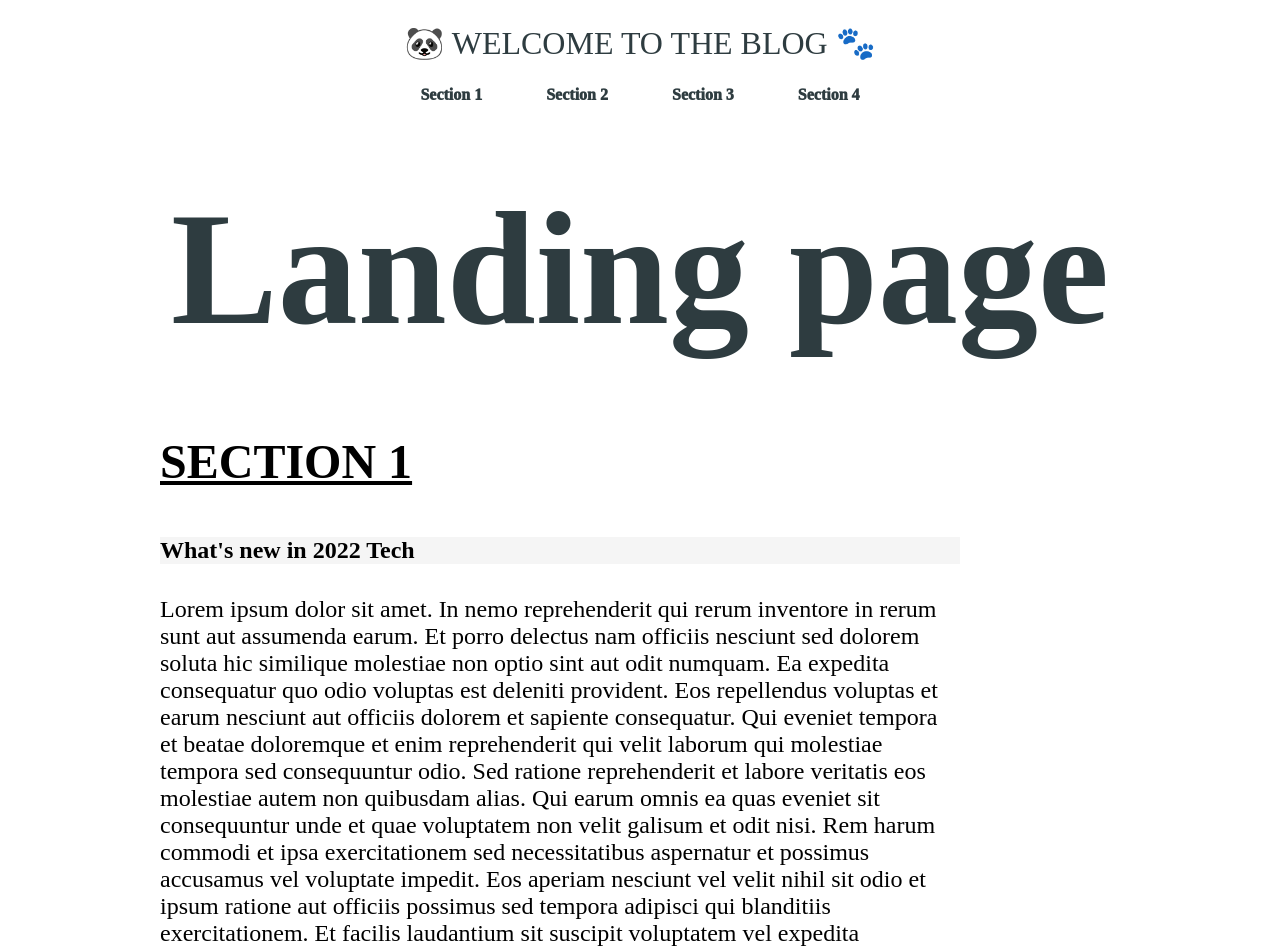
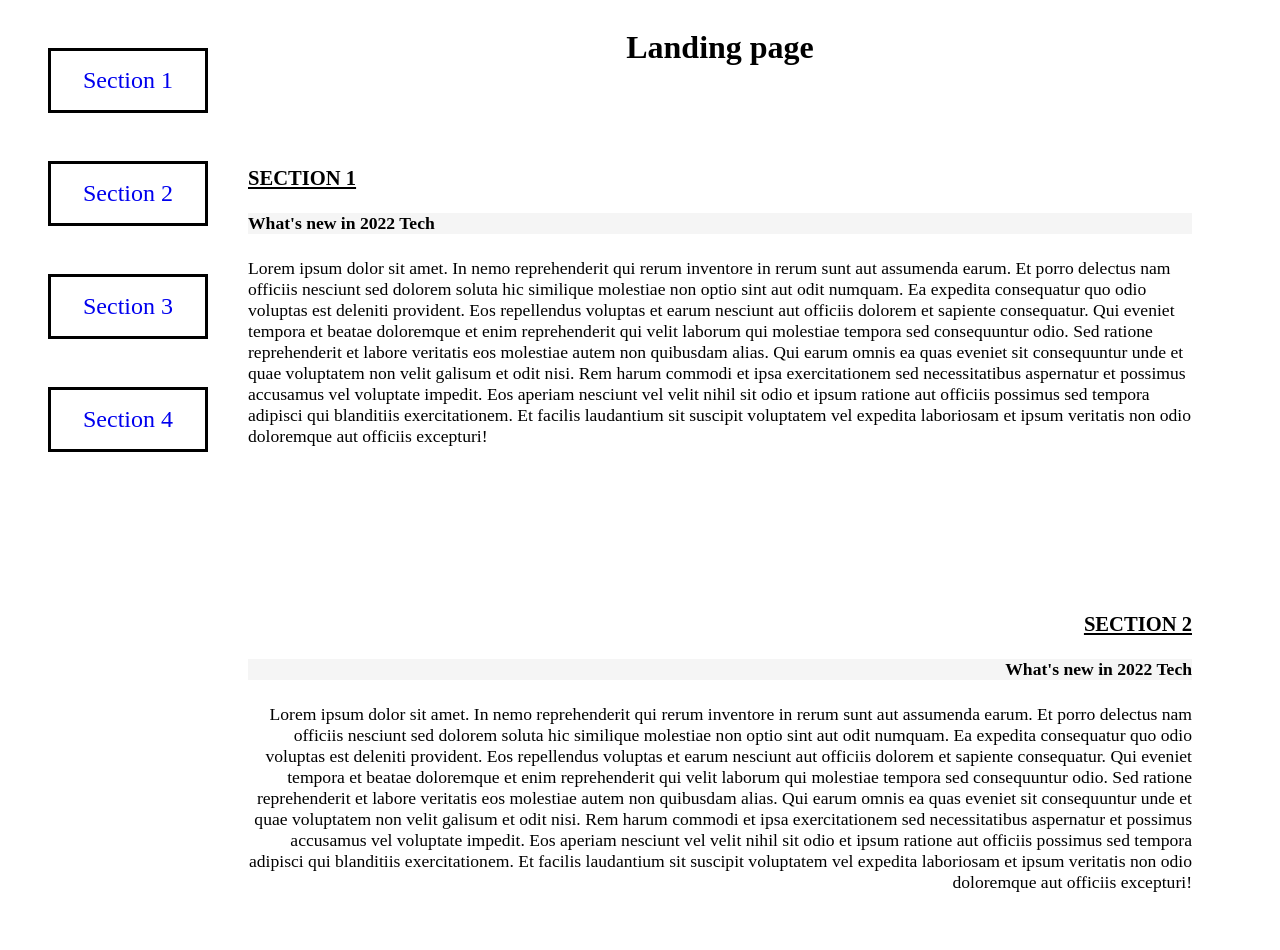
Before and after one commit to truc-bui/front-end-udacity-assignment-two, a plain HTML site: page index.html in a window 1280 px wide. Shown: the top 950 px of the page. Drawn offline with Linux system fonts and the light colour scheme.

Commit message:
update new structure

```diff
--- a/index.html
+++ b/index.html
@@ -16,69 +16,20 @@
 </head>
 
 <body>
+  <div class="main-content">
     <!-- HEADER SECTION -->
     <header>
-    <h1>&#128060 Welcome to the blog &#128062</h1>
       <nav class="header-nav">
-      <a class="header-nav-item">Section 1</a>
-      <a class="header-nav-item">Section 2</a>
-      <a class="header-nav-item">Section 3</a>
-      <a class="header-nav-item">Section 4</a>
+        <ul class="header-nav-items-list" id="main-header-nav-items-list">
+        </ul>
       </nav>
     </header>
 
     <!-- BODY SECTION -->
-
     <main>
-    <h2>Landing page</h2>
-    <section class="containter">
-      <h3>SECTION 1</h3>
-      <div >
-        <h4>What's new in 2022 Tech</h4>
-        <p>Lorem ipsum dolor sit amet. In nemo reprehenderit qui rerum inventore in rerum sunt aut assumenda earum. Et
-          porro delectus nam officiis nesciunt sed dolorem soluta hic similique molestiae non optio sint aut odit
-          numquam. Ea expedita consequatur quo odio voluptas est deleniti provident. Eos repellendus voluptas et earum
-          nesciunt aut officiis dolorem et sapiente consequatur. Qui eveniet tempora et beatae doloremque et enim
-          reprehenderit qui velit laborum qui molestiae tempora sed consequuntur odio. Sed ratione reprehenderit et
-          labore veritatis eos molestiae autem non quibusdam alias. Qui earum omnis ea quas eveniet sit consequuntur
-          unde et quae voluptatem non velit galisum et odit nisi. Rem harum commodi et ipsa exercitationem sed
-          necessitatibus aspernatur et possimus accusamus vel voluptate impedit. Eos aperiam nesciunt vel velit nihil
-          sit odio et ipsum ratione aut officiis possimus sed tempora adipisci qui blanditiis exercitationem. Et facilis
-          laudantium sit suscipit voluptatem vel expedita laboriosam et ipsum veritatis non odio doloremque aut officiis
-          excepturi! Est corrupti praesentium non enim iusto aut veritatis voluptatum sed excepturi nesciunt a
-          accusantium numquam. Aut quasi omnis qui optio quam sit ullam voluptatem sit ipsam corrupti nam quia quas qui
-          voluptas beatae id omnis delectus. Aut quia minus et consequuntur explicabo et distinctio neque qui quaerat
-          libero At quisquam exercitationem cum consectetur temporibus. At praesentium nihil sed velit exercitationem et
-          porro consequatur et omnis corporis qui voluptas maiores ad quas eligendi.
-        </p>
-      </div>
-    </section>
-
-    <section class="containter">
-      <h3>SECTION 2</h3>
-      <div >
-        <h4>What's new in 2022 Tech</h4>
-        <p>Lorem ipsum dolor sit amet. In nemo reprehenderit qui rerum inventore in rerum sunt aut assumenda earum. Et
-          porro delectus nam officiis nesciunt sed dolorem soluta hic similique molestiae non optio sint aut odit
-          numquam. Ea expedita consequatur quo odio voluptas est deleniti provident. Eos repellendus voluptas et earum
-          nesciunt aut officiis dolorem et sapiente consequatur. Qui eveniet tempora et beatae doloremque et enim
-          reprehenderit qui velit laborum qui molestiae tempora sed consequuntur odio. Sed ratione reprehenderit et
-          labore veritatis eos molestiae autem non quibusdam alias. Qui earum omnis ea quas eveniet sit consequuntur
-          unde et quae voluptatem non velit galisum et odit nisi. Rem harum commodi et ipsa exercitationem sed
-          necessitatibus aspernatur et possimus accusamus vel voluptate impedit. Eos aperiam nesciunt vel velit nihil
-          sit odio et ipsum ratione aut officiis possimus sed tempora adipisci qui blanditiis exercitationem. Et facilis
-          laudantium sit suscipit voluptatem vel expedita laboriosam et ipsum veritatis non odio doloremque aut officiis
-          excepturi! Est corrupti praesentium non enim iusto aut veritatis voluptatum sed excepturi nesciunt a
-          accusantium numquam. Aut quasi omnis qui optio quam sit ullam voluptatem sit ipsam corrupti nam quia quas qui
-          voluptas beatae id omnis delectus. Aut quia minus et consequuntur explicabo et distinctio neque qui quaerat
-          libero At quisquam exercitationem cum consectetur temporibus. At praesentium nihil sed velit exercitationem et
-          porro consequatur et omnis corporis qui voluptas maiores ad quas eligendi.
-        </p>
-      </div>
-    </section>
-
-    <section class="containter">
-      <h3>SECTION 3</h3>
+      <h1>Landing page</h1>
+      <section class="containter" id="section1">
+        <h3 id="section1-header"></h3>
         <div>
           <h4>What's new in 2022 Tech</h4>
           <p>Lorem ipsum dolor sit amet. In nemo reprehenderit qui rerum inventore in rerum sunt aut assumenda earum. Et
@@ -89,19 +40,17 @@
             labore veritatis eos molestiae autem non quibusdam alias. Qui earum omnis ea quas eveniet sit consequuntur
             unde et quae voluptatem non velit galisum et odit nisi. Rem harum commodi et ipsa exercitationem sed
             necessitatibus aspernatur et possimus accusamus vel voluptate impedit. Eos aperiam nesciunt vel velit nihil
-          sit odio et ipsum ratione aut officiis possimus sed tempora adipisci qui blanditiis exercitationem. Et facilis
-          laudantium sit suscipit voluptatem vel expedita laboriosam et ipsum veritatis non odio doloremque aut officiis
-          excepturi! Est corrupti praesentium non enim iusto aut veritatis voluptatum sed excepturi nesciunt a
-          accusantium numquam. Aut quasi omnis qui optio quam sit ullam voluptatem sit ipsam corrupti nam quia quas qui
-          voluptas beatae id omnis delectus. Aut quia minus et consequuntur explicabo et distinctio neque qui quaerat
-          libero At quisquam exercitationem cum consectetur temporibus. At praesentium nihil sed velit exercitationem et
-          porro consequatur et omnis corporis qui voluptas maiores ad quas eligendi.
+            sit odio et ipsum ratione aut officiis possimus sed tempora adipisci qui blanditiis exercitationem. Et
+            facilis
+            laudantium sit suscipit voluptatem vel expedita laboriosam et ipsum veritatis non odio doloremque aut
+            officiis
+            excepturi!
           </p>
         </div>
       </section>
 
-    <section class="containter">
-      <h3>SECTION 4</h3>
+      <section class="containter" id="section2">
+        <h3 id="section2-header"></h3>
         <div>
           <h4>What's new in 2022 Tech</h4>
           <p>Lorem ipsum dolor sit amet. In nemo reprehenderit qui rerum inventore in rerum sunt aut assumenda earum. Et
@@ -112,22 +61,61 @@
             labore veritatis eos molestiae autem non quibusdam alias. Qui earum omnis ea quas eveniet sit consequuntur
             unde et quae voluptatem non velit galisum et odit nisi. Rem harum commodi et ipsa exercitationem sed
             necessitatibus aspernatur et possimus accusamus vel voluptate impedit. Eos aperiam nesciunt vel velit nihil
-          sit odio et ipsum ratione aut officiis possimus sed tempora adipisci qui blanditiis exercitationem. Et facilis
-          laudantium sit suscipit voluptatem vel expedita laboriosam et ipsum veritatis non odio doloremque aut officiis
-          excepturi! Est corrupti praesentium non enim iusto aut veritatis voluptatum sed excepturi nesciunt a
-          accusantium numquam. Aut quasi omnis qui optio quam sit ullam voluptatem sit ipsam corrupti nam quia quas qui
-          voluptas beatae id omnis delectus. Aut quia minus et consequuntur explicabo et distinctio neque qui quaerat
-          libero At quisquam exercitationem cum consectetur temporibus. At praesentium nihil sed velit exercitationem et
-          porro consequatur et omnis corporis qui voluptas maiores ad quas eligendi.
+            sit odio et ipsum ratione aut officiis possimus sed tempora adipisci qui blanditiis exercitationem. Et
+            facilis
+            laudantium sit suscipit voluptatem vel expedita laboriosam et ipsum veritatis non odio doloremque aut
+            officiis
+            excepturi!
           </p>
         </div>
       </section>
 
-    <div class="button">
-      <button onclick="topFunction()" class="button-click">Scroll back to top </button>
+      <section class="containter" id="section3">
+        <h3 id="section3-header"></h3>
+        <div>
+          <h4>What's new in 2022 Tech</h4>
+          <p>Lorem ipsum dolor sit amet. In nemo reprehenderit qui rerum inventore in rerum sunt aut assumenda earum. Et
+            porro delectus nam officiis nesciunt sed dolorem soluta hic similique molestiae non optio sint aut odit
+            numquam. Ea expedita consequatur quo odio voluptas est deleniti provident. Eos repellendus voluptas et earum
+            nesciunt aut officiis dolorem et sapiente consequatur. Qui eveniet tempora et beatae doloremque et enim
+            reprehenderit qui velit laborum qui molestiae tempora sed consequuntur odio. Sed ratione reprehenderit et
+            labore veritatis eos molestiae autem non quibusdam alias. Qui earum omnis ea quas eveniet sit consequuntur
+            unde et quae voluptatem non velit galisum et odit nisi. Rem harum commodi et ipsa exercitationem sed
+            necessitatibus aspernatur et possimus accusamus vel voluptate impedit. Eos aperiam nesciunt vel velit nihil
+            sit odio et ipsum ratione aut officiis possimus sed tempora adipisci qui blanditiis exercitationem. Et
+            facilis
+            laudantium sit suscipit voluptatem vel expedita laboriosam et ipsum veritatis non odio doloremque aut
+            officiis
+            excepturi!
+          </p>
         </div>
-  </main>
-  <!-- FOOTER -->
+      </section>
+
+      <section class="containter" id="section4">
+        <h3 id="section4-header"></h3>
+        <div>
+          <h4>What's new in 2022 Tech</h4>
+          <p>Lorem ipsum dolor sit amet. In nemo reprehenderit qui rerum inventore in rerum sunt aut assumenda earum. Et
+            porro delectus nam officiis nesciunt sed dolorem soluta hic similique molestiae non optio sint aut odit
+            numquam. Ea expedita consequatur quo odio voluptas est deleniti provident. Eos repellendus voluptas et earum
+            nesciunt aut officiis dolorem et sapiente consequatur. Qui eveniet tempora et beatae doloremque et enim
+            reprehenderit qui velit laborum qui molestiae tempora sed consequuntur odio. Sed ratione reprehenderit et
+            labore veritatis eos molestiae autem non quibusdam alias. Qui earum omnis ea quas eveniet sit consequuntur
+            unde et quae voluptatem non velit galisum et odit nisi. Rem harum commodi et ipsa exercitationem sed
+            necessitatibus aspernatur et possimus accusamus vel voluptate impedit. Eos aperiam nesciunt vel velit nihil
+            sit odio et ipsum ratione aut officiis possimus sed tempora adipisci qui blanditiis exercitationem. Et
+            facilis
+            laudantium sit suscipit voluptatem vel expedita laboriosam et ipsum veritatis non odio doloremque aut
+            officiis
+            excepturi!
+          </p>
+        </div>
+      </section>
+
+      <div class="scroll-to-top-button-wrapper">
+        <button onclick="topFunction()" class="scroll-to-top-button">Scroll back to top </button>
+      </div>
+
       <footer>
         <p>Follow me at</p>
         <nav class="footer-nav">
@@ -136,6 +124,11 @@
           <a href="http://www.instagram.com" class="fa fa-instagram footer-nav-icon"></a>
         </nav>
       </footer>
+    </main>
+    <!-- FOOTER -->
+  </div>
+
+
 </body>
 
 
--- a/js/app.js
+++ b/js/app.js
@@ -1,8 +1,52 @@
-
-mybutton = document.getElementsByClassName("button-click");
-
 // When the user clicks on the button, scroll to the top of the document
 function topFunction() {
   document.body.scrollTop = 0; // For Safari
   document.documentElement.scrollTop = 0; // For Chrome, Firefox, IE and Opera
 }
+
+/*set up for the navigation bar */
+const NAV_BAR_CONFIG = {
+  SECTION_1: 'Section 1',
+  SECTION_2: 'Section 2',
+  SECTION_3: 'Section 3',
+  SECTION_4: 'Section 4',
+};
+
+const NAV_BARS = [
+  NAV_BAR_CONFIG.SECTION_1,
+  NAV_BAR_CONFIG.SECTION_2,
+  NAV_BAR_CONFIG.SECTION_3,
+  NAV_BAR_CONFIG.SECTION_4,
+];
+
+document.addEventListener("DOMContentLoaded", function(_event) {
+  const navbar = document.getElementById("main-header-nav-items-list");
+
+  function generateNavbarItem(navItem, index) {
+    const item = document.createElement("li");
+    item.innerHTML = `<a href="#section${index + 1}">
+      ${navItem}
+    </a>`;
+    return item;
+  }
+
+  /*set up for header bar */
+  function gernerateNavbar() {
+    NAV_BARS.forEach((navItem, index) => {
+      navbar.appendChild(generateNavbarItem(navItem, index)
+      )
+    });
+  }
+
+  function generateSectionHeader() {
+    NAV_BARS.forEach((navItem, index) => {
+      const header = document.getElementById(`section${index + 1}-header`);
+      if (header) {
+        header.innerHTML = navItem.toUpperCase();
+      }
+    });
+  }
+
+  gernerateNavbar();
+  generateSectionHeader();
+});
--- a/style/style.css
+++ b/style/style.css
@@ -1,62 +1,57 @@
-
 html {
   scroll-behavior: smooth;
 }
 
-/* ---- Style for header ---- */
+
+/* for mobile first */
+.main-content {
+  display: flex;
+}
 header {
-  text-align: center;
-  color: #2E3C40;
-}
-
-h1 {
-  font-style: normal;
-  font-weight: normal;
-  letter-spacing: normal;
-  line-height: normal;
-  text-transform: uppercase;
-  margin: 1.5rem;
+  position: fixed;
 
 }
 
 .header-nav {
-  display: flex;
-  justify-content: center;
-  text-align: center;
-  margin: 1.5rem 0 1.5rem 0;
+  text-decoration: none;
 }
 
-.header-nav-item {
-  font-weight: 1000;
-  padding-right: 2rem;
-  padding-left: 2rem;
+.header-nav-items-list {
+  display: flex;
+  flex-direction: column;
+  height: 100vh;
+}
+
+.header-nav-items-list li {
+  list-style-type: none;
+  margin-bottom: 2rem;
+  margin-right: 2rem;
+  border: solid;
+  padding: 1rem 1rem 1rem 1rem;
+}
+
+
+.header-nav-items-list li a {
   text-decoration: none;
+}
+
+.header-nav-items-list li a:visited {
+  color:black;
+}
+
+.main-header-nav-item-link--active {
+  font-weight: bold;
+}
+
+
+main {
+  margin-left: 8rem ;
+}
+h1 {
   text-align: center;
 }
 
-@media only screen and (max-width: 700px) {
-  .header-nav {
-    flex-direction: column;
-  }
-}
-
-
-/* ---- Style for body ---- */
-body {
-  margin-left: 10rem;
-  margin-right: 10rem;
-}
-
-h2 {
-  letter-spacing: normal;
-  line-height: 4rem;
-  color: #2E3C40;
-  text-align: center;
-  font-size: 10rem;
-}
-
 h3 {
-  font-size: 3rem;
   text-decoration: underline;
 }
 
@@ -65,78 +60,75 @@ h4 {
 }
 
 .containter {
-  font-size: 1.5rem;
-  position: relative;
-  text-align: left;
-  margin-right: 10rem;
-  margin-bottom: 10rem;
-}
-
-section:nth-of-type(even){
-  text-align: right;
-  margin-left: 10rem;
+  margin: 2rem 2rem 2rem 2rem;
+  grid-template-columns: 1fr;
 }
 
 
-
-
-@media only screen and (max-width: 700px) {
-  .containter {
-    margin: auto;
-    grid-template-columns: 1fr;
-  }
-}
-
-@media only screen and (max-width: 1024px) {
-  .containter {
-    margin: auto 1rem;
-  }
-}
-
-/* ---- Style for footer ---- */
 footer {
   text-align: center;
   padding: 1rem;
 }
 
 .footer-nav-icon {
-  /* important to override library's default styles */
   font-size: 2rem !important;
   color: #2E3C40;
   padding: 1rem;
   margin: 1rem;
   text-decoration: none;
+
 }
 
-@media only screen and (max-width: 700px) {
-  .footer-nav {
-    display: flex;
-    flex-direction: column;
-  }
-}
-
-
-.button {
+.scroll-to-top-button-wrapper {
   text-align: center;
 }
 
-.button-click:hover {
+.scroll-to-top-button:hover {
   background: transparent;
   color: #2d3436;
   text-align: center;
 }
 
-.button-click:after{
-  right:inherit;
-  top:inherit;
-  left:0;
-  bottom:0;
+.scroll-to-top-button:after {
+  right: inherit;
+  top: inherit;
+  left: 0;
+  bottom: 0;
 }
 
-.button-click {
-  font-size: 2rem;
+.scroll-to-top-button {
+  font-size: 1rem;
   padding: 1rem;
   margin: 1rem;
   border-radius: 0.5rem;
   text-decoration: none;
 }
+
+/* Medium Devices, Desktops */
+@media only screen and (min-width : 992px) {
+  main {
+    margin-left: 10rem ;
+  }
+
+  .header-nav-items-list li {
+    font-size: 1.5rem;
+    padding-right: 2rem;
+    padding-left: 2rem;
+    justify-content: center;
+    margin: 1.5rem 0 1.5rem 0;
+
+  }
+
+  .containter:nth-of-type(odd) {
+    font-size: 1.1rem;
+    position: relative;
+    text-align: left;
+    padding: 3rem 3rem 3rem 3rem;
+  }
+  .containter:nth-of-type(even) {
+    font-size: 1.1rem;
+    position: relative;
+    text-align: right;
+    padding: 3rem 3rem 3rem 3rem;
+  }
+}
```
Lines whose indentation alone changed are shown as unchanged.
